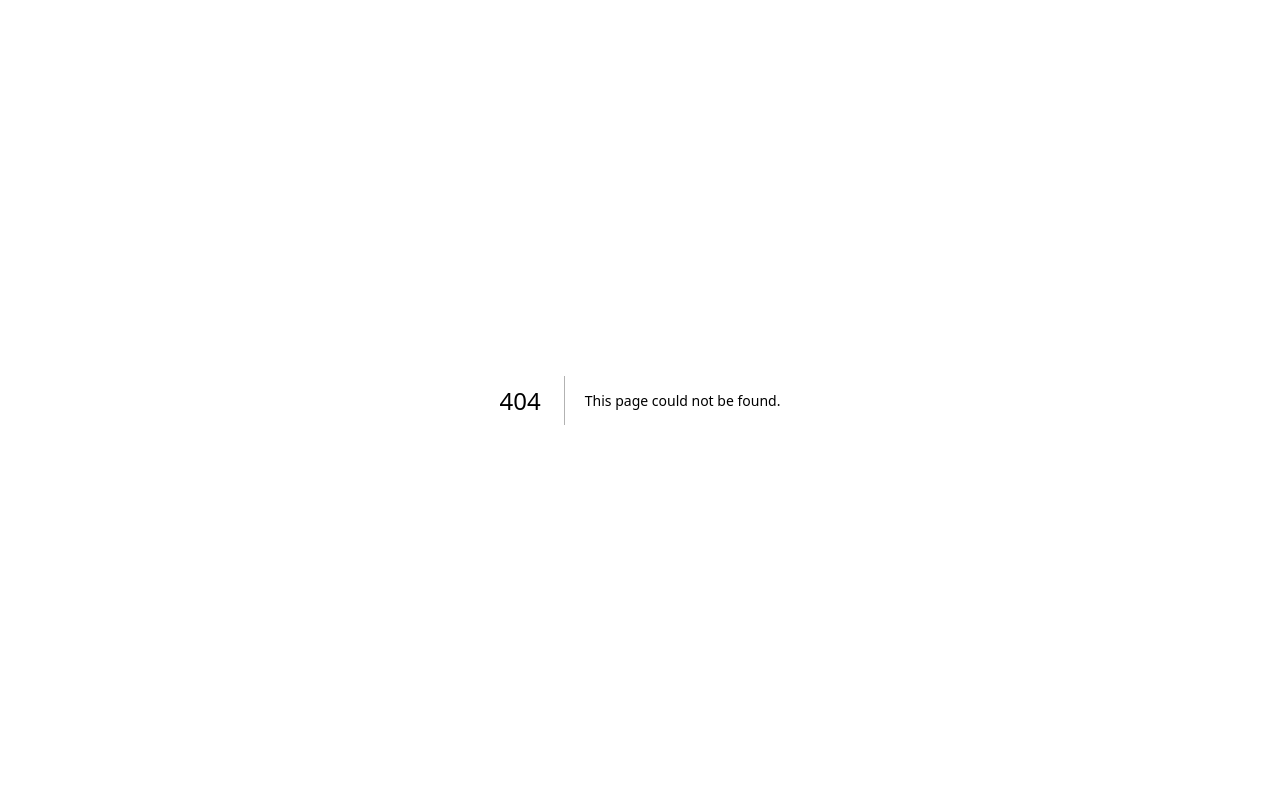
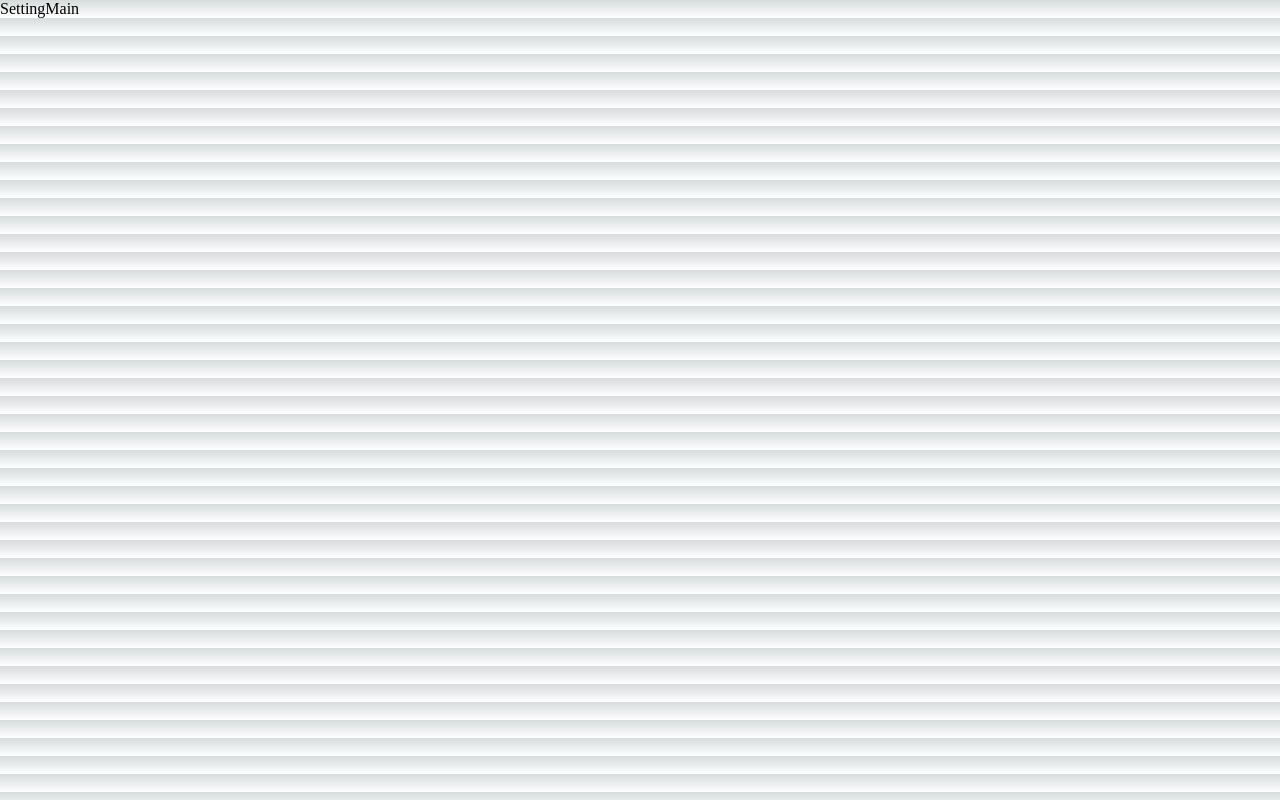
Before and after one commit to piatea/my-kakeibo, a Next.js app: page /SettingPage in a window 1280 px wide. Before the commit this address had no page. Built offline with nearby package versions, Linux system fonts and the light colour scheme.

Commit message:
✨ add the first setting page

```diff
--- /dev/null
+++ b/src/components/setting/SettingMain.jsx
@@ -0,0 +1,9 @@
+import React from 'react'
+
+const SettingMain = () => {
+  return (
+    <div>SettingMain</div>
+  )
+}
+
+export default SettingMain;
--- /dev/null
+++ b/src/pages/SettingPage.jsx
@@ -0,0 +1,9 @@
+import SettingMain from "@/src/components/setting/SettingMain";
+
+const SettingPage = () => {
+  return (
+    <SettingMain />
+  )
+}
+
+export default SettingPage;
```
